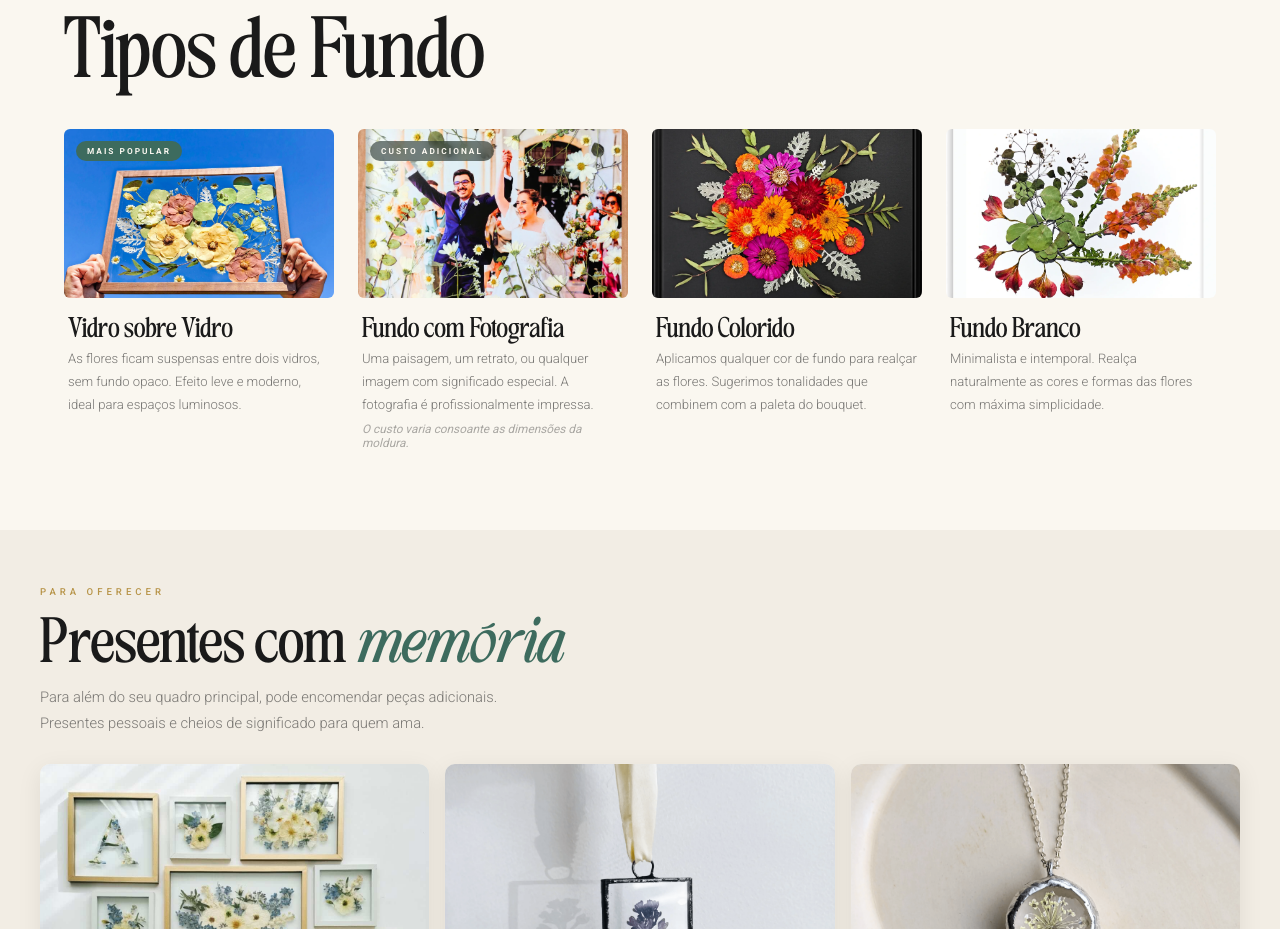
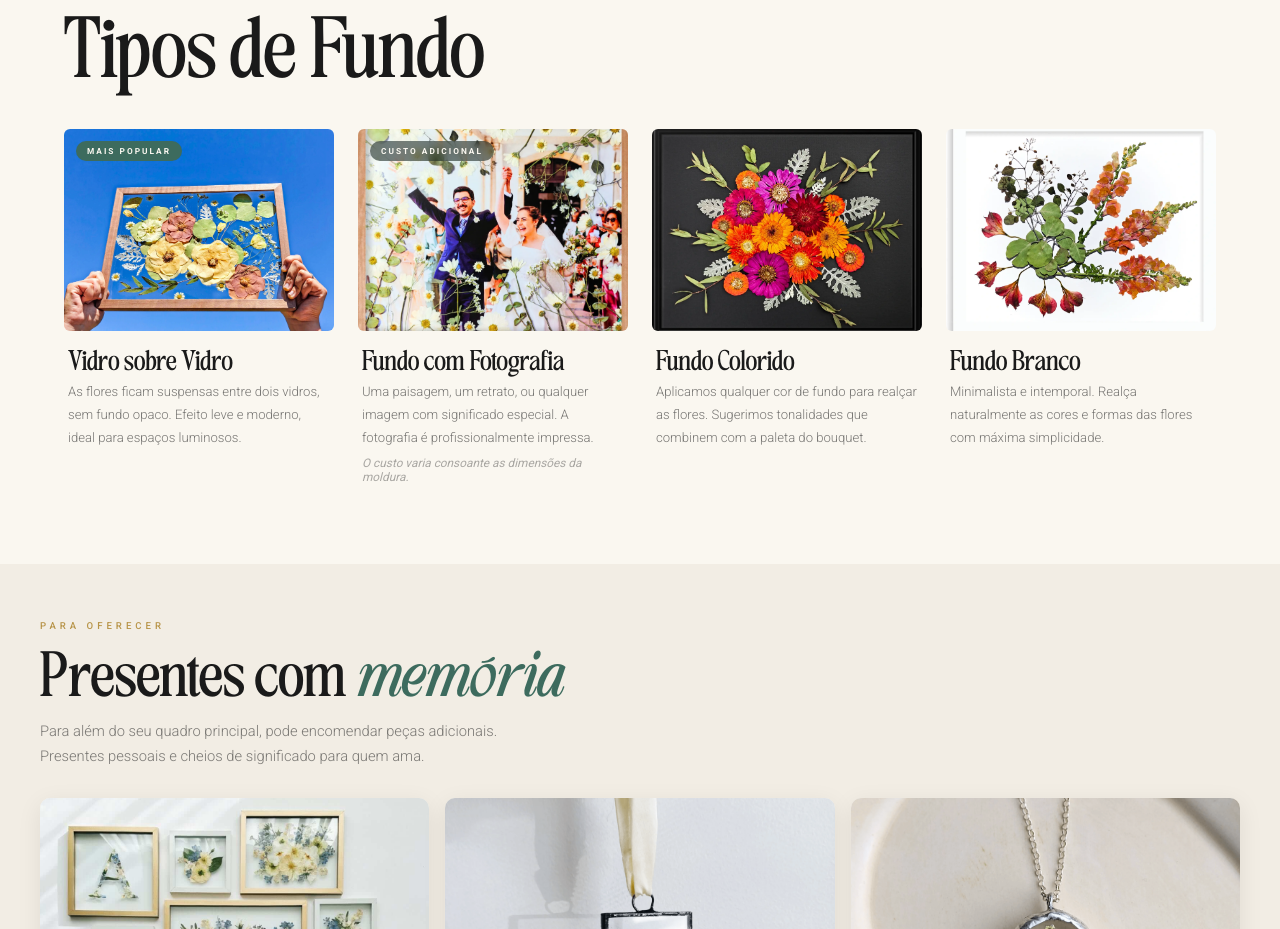
Before and after one commit to floresabeirario/fbr-website, a Next.js app: page /opcoes-e-precos in a window 1280 px wide. Shown: the part 820-1749 px from the top of the page. Built offline with nearby package versions, Linux system fonts and the light colour scheme.

Commit message:
Update client.jsx

```diff
--- a/app/opcoes-e-precos/client.jsx
+++ b/app/opcoes-e-precos/client.jsx
@@ -287,7 +287,7 @@ export default function OpcoesClient() {
               },
             ].map((item, i) => (
               <div key={i} className="fundo-card-new">
-                <div style={{ aspectRatio: "16/10", overflow: "hidden", borderRadius: "6px", backgroundColor: "#e0dbd3", position: "relative" }}>
+                <div style={{ aspectRatio: "4/3", overflow: "hidden", borderRadius: "6px", backgroundColor: "#e0dbd3", position: "relative" }}>
                   <img src={item.img} alt={item.alt} loading="lazy"
                     style={{ width: "100%", height: "100%", objectFit: "cover", transition: "transform 0.9s ease" }}
                     className="fundo-img-new" />
```
